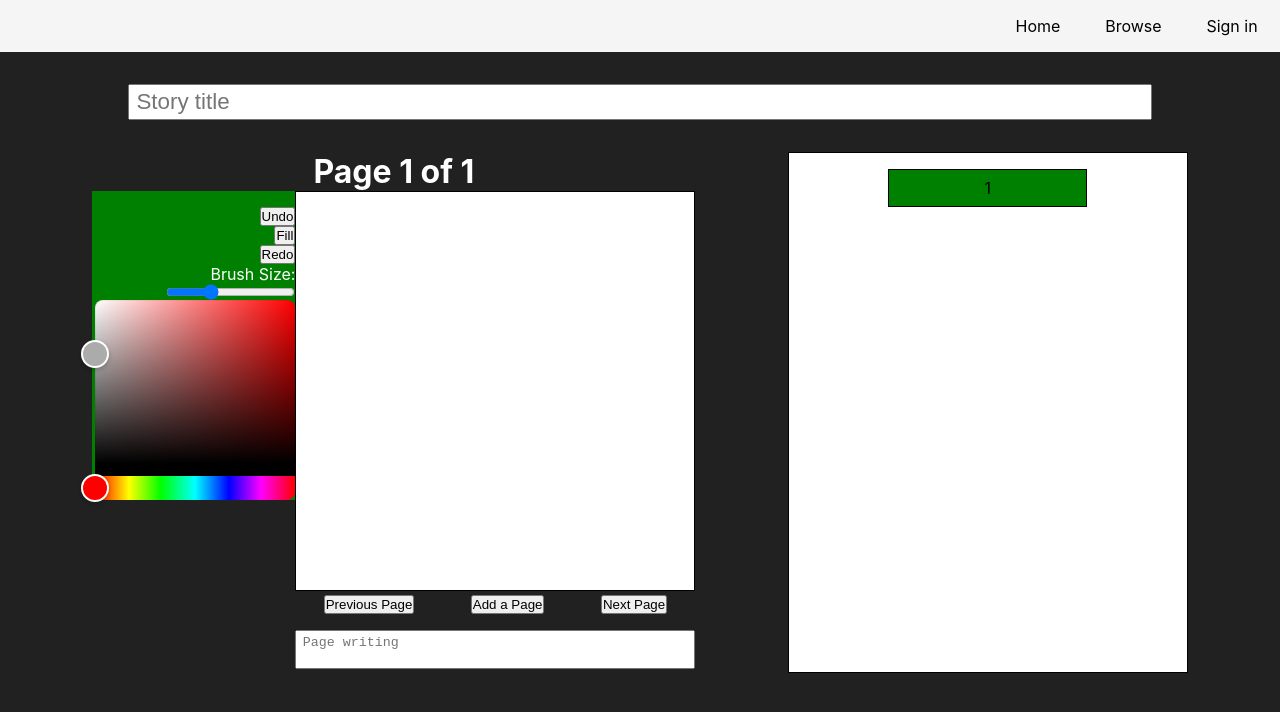
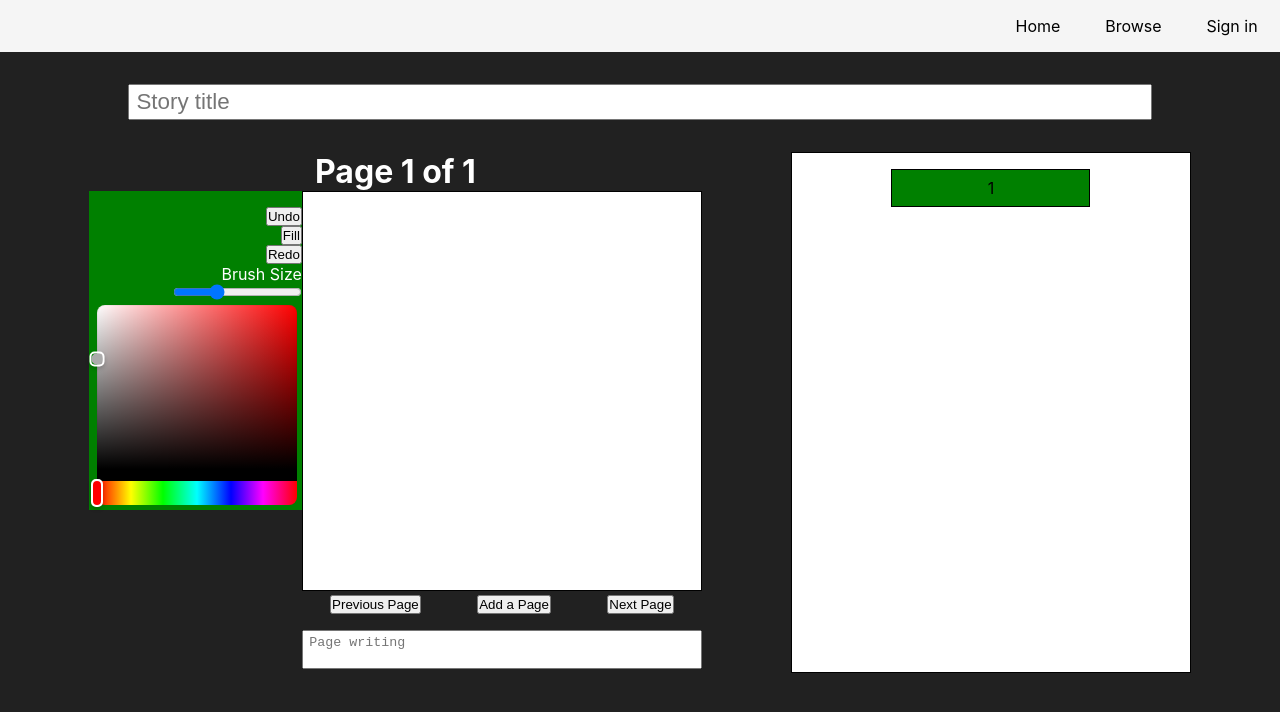
Before and after one commit to Shoozle/React-Story-Creator, a React (Create React App) app: page / in a window 1280 px wide. Shown: the top 712 px of the page. Built offline with nearby package versions, Linux system fonts and the light colour scheme.

Commit message:
colorpicker css, need queries

```diff
--- a/src/components/Canvas/Toolbox/Toolbox.js
+++ b/src/components/Canvas/Toolbox/Toolbox.js
@@ -1,7 +1,7 @@
 import classes from './toolbox.module.css';
+import './brush.css';
 import Button from '../../UI/Button/Button';
-import { HexColorPicker  } from 'react-colorful';
-import { useState } from 'react';
+import { HexColorPicker } from 'react-colorful';
 
 const Toolbox = (props) => {
 
@@ -12,21 +12,21 @@ const Toolbox = (props) => {
     if (onBrushSizeChange) {
         brushControls = (
             <>
-                <p>Brush Size: </p>
-                <input type="range" value={brushSize} min="1" max="60" onChange={(e) => onBrushSizeChange(e)}></input>
-                <HexColorPicker color={color} onChange={setColor} />
-        </>
+                <label htmlFor="size">Brush Size</label>
+                <input type="range" id="size" value={brushSize} min="1" max="60" onChange={(e) => onBrushSizeChange(e)}></input>
+                <HexColorPicker className={classes.colorful} color={color} onChange={setColor} />
+            </>
         )
     }
 
     return (
         <div className={`${classes.Toolbox} ${props.placement === 'side' ? classes.side : classes.bottom}`}>
-            { onUndo && <Button onClick={onUndo} text="Undo" />}
-            { onFill && <Button onClick={onFill} text="Fill" />}
-            { onRedo && <Button onClick={onRedo} text="Redo" />}
-            { onPrevPage && <Button onClick={onPrevPage} text="Previous Page" />}
-            { onNewPage && <Button onClick={onNewPage} text="Add a Page" />}
-            { onNextPage && <Button onClick={onNextPage} text="Next Page" />}
+            {onUndo && <Button onClick={onUndo} text="Undo" />}
+            {onFill && <Button onClick={onFill} text="Fill" />}
+            {onRedo && <Button onClick={onRedo} text="Redo" />}
+            {onPrevPage && <Button onClick={onPrevPage} text="Previous Page" />}
+            {onNewPage && <Button onClick={onNewPage} text="Add a Page" />}
+            {onNextPage && <Button onClick={onNextPage} text="Next Page" />}
             {brushControls}
         </div>
     )
--- /dev/null
+++ b/src/components/Canvas/Toolbox/brush.css
@@ -0,0 +1,12 @@
+div.react-colorful__hue.react-colorful__last-control > div > div {
+    width: 12px;
+    border-radius: 5px;
+}
+
+div.react-colorful__saturation > div > div {
+    border-radius: 5px;
+    width: 15px;
+    height: 15px;
+    border: 2px solid white;
+    background-color: transparent;
+}
--- a/src/components/Canvas/Toolbox/toolbox.module.css
+++ b/src/components/Canvas/Toolbox/toolbox.module.css
@@ -5,8 +5,8 @@
     align-items: flex-end;
 }
 
-.react-colorful {
-    margin: 1rem;
+.colorful {
+    margin: .3rem;
 }
 
 .bottom {
```
